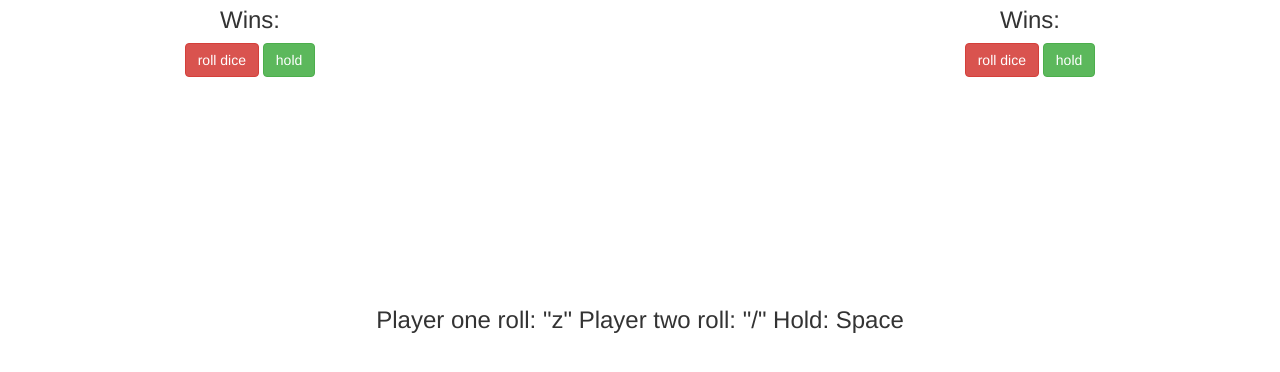
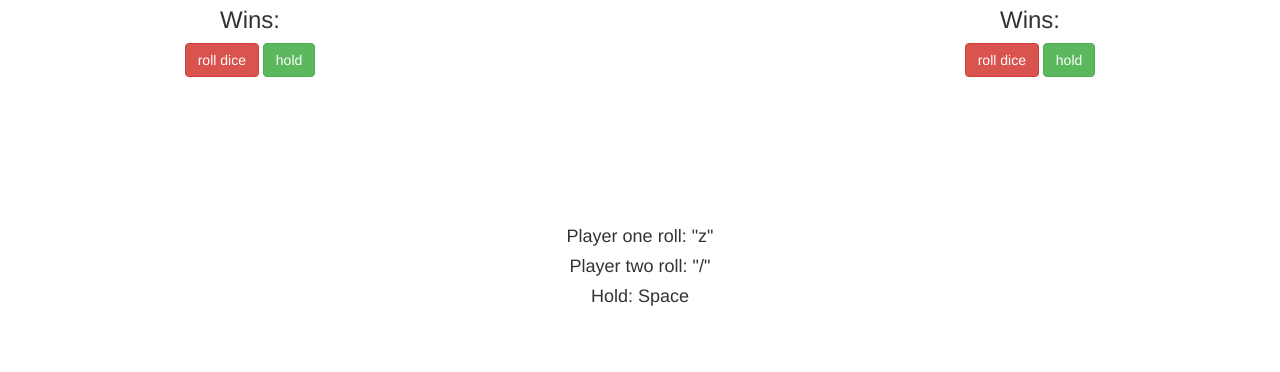
Before and after one commit to jsivakumaran/pig_dice, a plain HTML site: page pig.html in a window 1280 px wide. Shown: the part 338-710 px from the top of the page. Drawn offline with nearby package versions, Linux system fonts and the light colour scheme; a script that the page names is missing.

Commit message:
Style instructions

```diff
--- a/css/styles.css
+++ b/css/styles.css
@@ -2,6 +2,7 @@
   font-size: 10em;
   padding: 0;
   margin: 0;
+  height: 163px;
 }
 
 #main{
@@ -11,5 +12,5 @@
 
 .instructions{
   text-align: center;
-  padding-top: 15em;
+  padding-top: 10em;
 }
--- a/pig.html
+++ b/pig.html
@@ -45,9 +45,9 @@
         </div>
     </div>
     <div class = "instructions">
-      <h3>Player one roll: "z"
-          Player two roll: "/"
-          Hold:            Space</h3>
+      <h4>Player one roll: "z"</h4>
+          <h4>Player two roll: "/"</h4>
+          <h4>Hold:            Space</h4>
     </div>
   </div>
 
```
